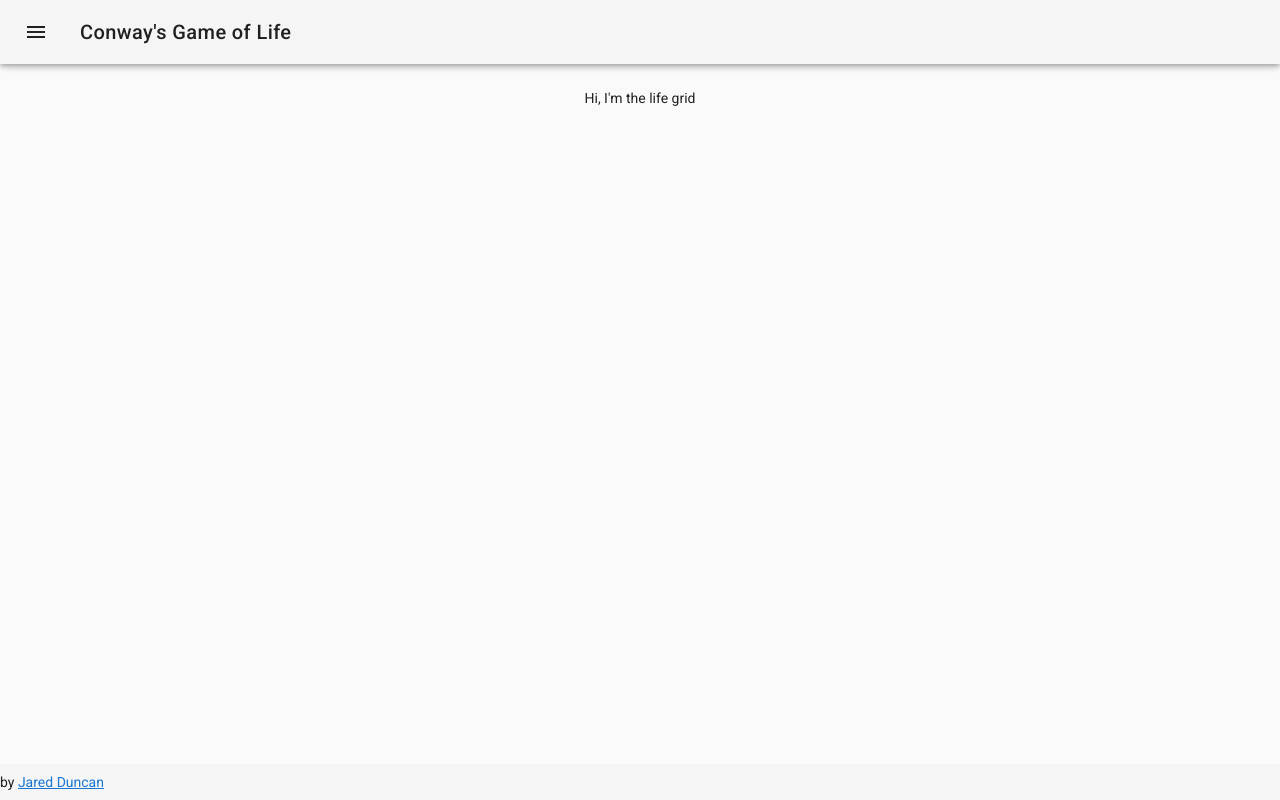
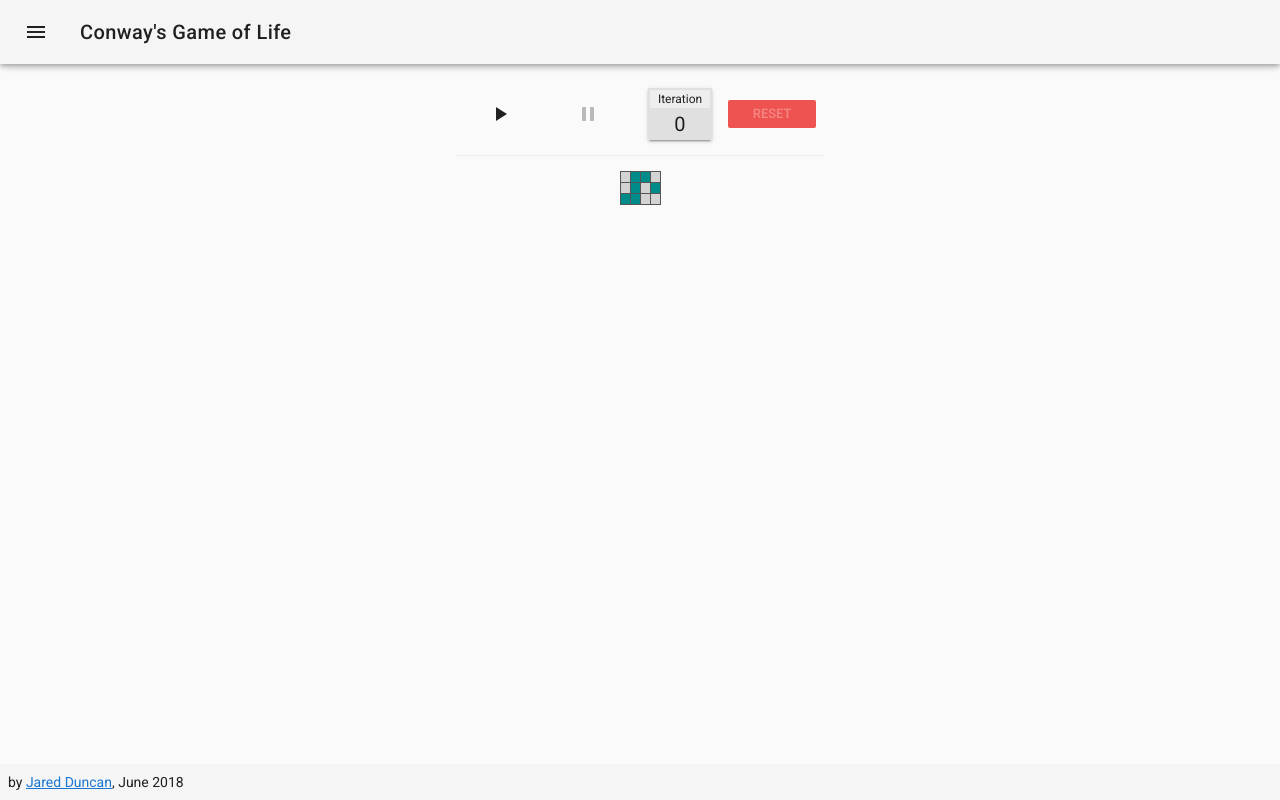
Before and after one commit to jdunk/game-of-life, a Vue app: page / in a window 1280 px wide. Built offline with nearby package versions, Linux system fonts and the light colour scheme.

Commit message:
Working settings panel and simulation controls + display

```diff
--- a/src/App.vue
+++ b/src/App.vue
@@ -1,34 +1,56 @@
 <template>
-  <v-app>
-    <v-toolbar
-      app
-    >
-      <v-toolbar-side-icon @click.stop=""></v-toolbar-side-icon>
-      <v-toolbar-title v-text="title"></v-toolbar-title>
-      <v-spacer></v-spacer>
-    </v-toolbar>
+<v-app>
+
+    <TopNav/>
     <v-content>
-      <GameView/>
+      <GameView
+          :sim-data="simData"
+          :grid-data="gridData"
+      />
     </v-content>
-    <v-footer :fixed="fixed" app>
-      <span>by <a href="https://jaredduncan.com/" target="_blank">Jared Duncan</a></span>
+    <v-footer app class="pl-2">
+      <span>by <a href="https://jaredduncan.com/" target="_blank">Jared Duncan</a>, June 2018</span>
     </v-footer>
   </v-app>
 </template>
 
 <script>
 
+import TopNav from './components/TopNav';
 import GameView from './components/GameView';
 
 export default {
+    name: 'App',
+    components: {
+        TopNav,
+        GameView,
+    },
     data() {
         return {
-            title: 'Conway\'s Game of Life',
+            simData: {
+                iterationNum: 0,
+                isRunning: false,
+            },
+            gridData: {
+                cellData: [
+                    [
+                        0, 1, 1, 0,
+                    ],
+                    [
+                        0, 1, 0, 1,
+                    ],
+                    [
+                        1, 1, 0, 0,
+                    ],
+                ],
+            },
         };
     },
-    name: 'App',
-    components: {
-        GameView,
+    methods: {
+
+    },
+    created() {
+        console.log('app comp created');
     },
 };
 
--- a/src/components/GameView.vue
+++ b/src/components/GameView.vue
@@ -2,7 +2,14 @@
   <v-container fluid>
     <v-slide-y-transition mode="out-in">
       <v-layout column align-center>
-        <LifeGrid></LifeGrid>
+        <SimulationPanel
+            :iteration-num="simData.iterationNum"
+            :is-running="simData.isRunning"
+        />
+        <LifeGrid
+            :cell-data="gridData.cellData"
+            :is-editable="gridIsEditable"
+        />
       </v-layout>
     </v-slide-y-transition>
   </v-container>
@@ -10,16 +17,33 @@
 
 <script>
 
+import SimulationPanel from './SimulationPanel';
 import LifeGrid from './LifeGrid';
 
 export default {
+    name: 'GameView',
+    components: {
+        SimulationPanel,
+        LifeGrid,
+    },
+    props: {
+        gridData: {
+            type: Object,
+            required: true,
+        },
+        simData: {
+            type: Object,
+            required: true,
+        },
+    },
     data() {
         return {
         };
     },
-    name: 'GameView',
-    components: {
-        LifeGrid,
+    computed: {
+        gridIsEditable() {
+            return !this.simData.iterationNum && !this.simData.isRunning;
+        },
     },
 };
 
--- /dev/null
+++ b/src/components/GridCell.vue
@@ -0,0 +1,42 @@
+<template>
+<div class="grid-cell" :class="isPopulated ? 'populated' : ''">
+</div>
+</template>
+
+<script>
+
+export default {
+    name: 'Grid-cell',
+    props: {
+        isClickable: {
+            type: Boolean,
+            default: false,
+        },
+        isPopulated: {
+            type: Boolean,
+            default: false,
+        },
+    },
+    data() {
+        return {
+        };
+    },
+};
+
+</script>
+
+<style lang="scss" scoped>
+
+.grid-cell {
+
+    height: 10px;
+    width: 10px;
+    background-color: #d3d3d3;
+    border-right: 1px solid #555;
+
+    &.populated {
+        background-color: darkcyan;
+    }
+}
+
+</style>
--- a/src/components/LifeGrid.vue
+++ b/src/components/LifeGrid.vue
@@ -1,18 +1,59 @@
 <template>
-  <div>
-    Hi, I'm the life grid
-  </div>
-
+<div>
+    <div v-if="!cellData || !cellData.length">
+        Grid Loading...
+    </div>
+    <div v-else class="life-grid">
+        <div
+            v-if="gridRow.length" class="grid-row"
+            v-for="(gridRow, rowIndex) in cellData"
+            :key="rowIndex"
+        >
+            <GridCell
+                v-for="(cell, colIndex) in gridRow"
+                :key="`${rowIndex}-${colIndex}`"
+                :is-populated="!!cell"
+            />
+        </div>
+    </div>
+</div>
 </template>
 
 <script>
 
+import GridCell from './GridCell';
+
 export default {
     name: 'LifeGrid',
+    props: {
+        cellData: {
+            type: Array,
+            default: [],
+        },
+    },
+    data() {
+        return {};
+    },
+    components: {
+        GridCell,
+    },
+    created() {
+        console.log('lifegrid created');
+    },
 };
 
 </script>
 
 <style lang="scss" scoped>
 
+.life-grid {
+    border-top: 1px solid #555;
+    border-left: 1px solid #555;
+}
+
+.grid-row {
+    border-bottom: 1px solid #555;
+    display: flex;
+}
+
 </style>
--- /dev/null
+++ b/src/components/SettingsPanel.vue
@@ -0,0 +1,114 @@
+<template>
+<v-navigation-drawer
+    v-model="show"
+    app
+>
+    <v-toolbar flat>
+        <v-list>
+            <v-list-tile>
+                <v-list-tile-title class="title">
+                    Settings
+                </v-list-tile-title>
+            </v-list-tile>
+        </v-list>
+    </v-toolbar>
+
+    <v-divider></v-divider>
+
+    <v-card>
+        <v-card-text>
+            <div class="body-2">Grid height:&nbsp;&nbsp;<span class="green--text"><strong>{{ gridHeight }}</strong></span></div>
+            <v-slider
+                class="py-0"
+                v-model="gridHeight"
+                label="↕"
+                thumb-label
+                hide-details
+                min="30"
+                max="2000"
+                step="5"
+            >
+            </v-slider>
+        </v-card-text>
+    </v-card>
+    <v-card
+        flat
+        class="top-border"
+    >
+        <v-card-text>
+            <div class="body-2">Grid width:&nbsp;&nbsp;<span class="green--text"><strong>{{ gridWidth }}</strong></span></div>
+            <v-slider
+                class="py-0"
+                v-model="gridWidth"
+                label="↔"
+                thumb-label
+                hide-details
+                min="30"
+                max="2000"
+                step="5"
+            >
+            </v-slider>
+        </v-card-text>
+    </v-card>
+    <v-card
+        flat
+        class="top-border"
+    >
+        <v-card-text>
+            <div class="body-2">Simulation speed:&nbsp;&nbsp;<span class="green--text"><strong>{{ simulationSpeed }}</strong></span></div>
+
+            <v-layout>
+                <v-icon>flight_takeoff</v-icon>
+
+                <v-slider
+                    class="py-0 ml-3"
+                    v-model="simulationSpeed"
+                    thumb-label
+                    hide-details
+                    min="1"
+                    max="10"
+                >
+                </v-slider>
+            </v-layout>
+
+        </v-card-text>
+    </v-card>
+</v-navigation-drawer>
+</template>
+
+<script>
+
+export default {
+    name: 'Settings-panel',
+    props: {
+        show: {
+            type: Boolean,
+            default: false,
+        },
+    },
+    data() {
+        return {
+            gridHeight: 50,
+            gridWidth: 100,
+            simulationSpeed: 1,
+        };
+    },
+    methods: {
+        initGrid() {
+            console.log('settingspanel created');
+        }
+    },
+    created() {
+        this.initGrid();
+    },
+};
+
+</script>
+
+<style lang="scss" scoped>
+
+.top-border {
+    border-top: 1px solid #eee;
+}
+
+</style>
--- /dev/null
+++ b/src/components/SimulationPanel.vue
@@ -0,0 +1,113 @@
+<template>
+<div class="simulation-panel">
+    <v-layout align-center>
+        <v-btn
+            flat
+            class="ma-0 small"
+            @click.stop="startSimulation"
+            :disabled="playDisabled"
+        >
+            <v-icon class="pa-0">play_arrow</v-icon>
+        </v-btn>
+        <v-btn
+            flat
+            class="ma-0 small"
+            @click.stop="stopSimulation"
+            :disabled="pauseDisabled"
+        >
+            <v-icon class="pa-0">pause</v-icon>
+        </v-btn>
+        <v-flex class="ml-3 mr-2 grey lighten-2 elevation-2">
+            <div class="iteration-label grey lighten-3">
+                Iteration
+            </div>
+            <div class="iteration-num">
+                {{ iterationNum }}
+            </div>
+        </v-flex>
+        <v-btn
+            small
+            flat
+            dark
+            class="red lighten-1"
+            @click.stop="resetSimulation"
+            :disabled="resetDisabled"
+        >
+            Reset
+        </v-btn>
+
+    </v-layout>
+</div>
+</template>
+
+<script>
+
+export default {
+    name: 'Simulation-panel',
+    props: {
+        iterationNum: {
+            type: Number,
+            default: 0,
+        },
+        isRunning: {
+            type: Boolean,
+            default: false,
+        },
+    },
+    computed: {
+        playDisabled() {
+            return this.isRunning;
+        },
+        pauseDisabled() {
+            return !this.isRunning;
+        },
+        resetDisabled() {
+            return !this.iterationNum;
+        },
+    },
+    methods: {
+        startSimulation() {
+            this.isRunning = true;
+        },
+        stopSimulation() {
+            this.isRunning = false;
+        },
+        resetSimulation() {
+            this.iterationNum = 0;
+        },
+    },
+};
+
+</script>
+
+<style lang="scss">
+
+.simulation-panel {
+
+    margin-bottom: 15px;
+    padding-bottom: 15px;
+    border-bottom: 1px solid #eee;
+
+    .btn.small {
+        min-width: 30px;
+        height: 30px;
+
+        .btn__content {
+            padding-left: 0;
+            padding-right: 0;
+        }
+    }
+
+    .iteration-label {
+        font-size: 12px;
+        padding: 0px 8px;
+        margin: 2px 2px 3px 2px;
+    }
+    .iteration-num {
+        text-align: center;
+        font-size: 20px;
+        line-height: 1.3em;
+        padding-bottom: 3px;
+    }
+}
+</style>
--- /dev/null
+++ b/src/components/TopNav.vue
@@ -0,0 +1,35 @@
+<template>
+<div>
+    <SettingsPanel :show="showSettings"/>
+    <v-toolbar
+        app
+    >
+        <v-toolbar-side-icon @click.stop="showSettings = !showSettings"></v-toolbar-side-icon>
+        <v-toolbar-title>Conway's Game of Life</v-toolbar-title>
+        <v-spacer></v-spacer>
+
+    </v-toolbar>
+</div>
+</template>
+
+<script>
+
+import SettingsPanel from './SettingsPanel';
+
+export default {
+    name: 'Top-nav',
+    data() {
+        return {
+            showSettings: false,
+        };
+    },
+    components: {
+        SettingsPanel,
+    },
+};
+
+</script>
+
+<style lang="scss" scoped>
+
+</style>
```
